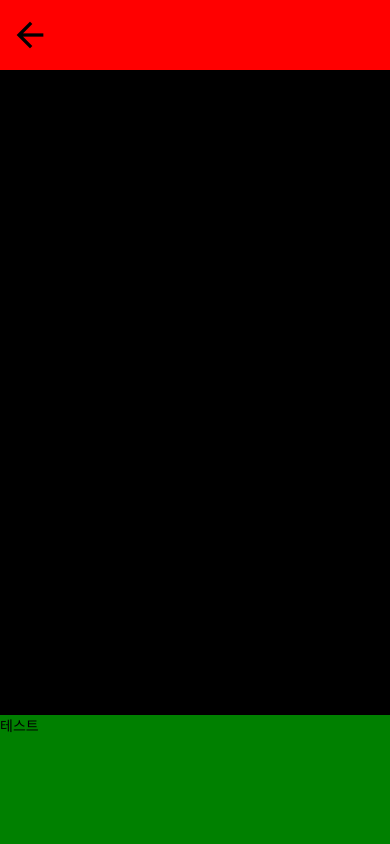
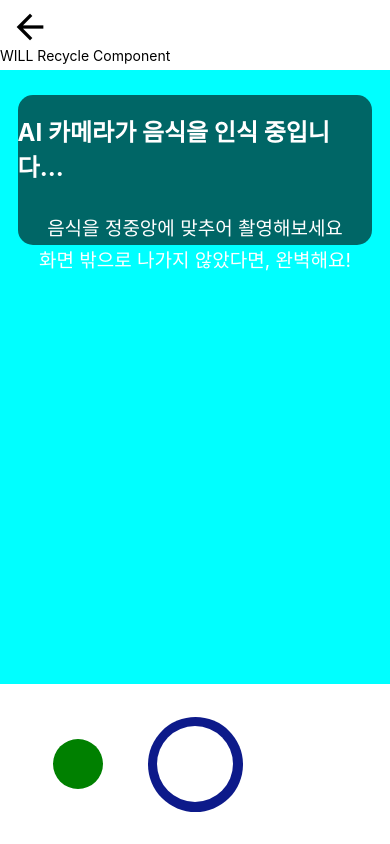
Before and after one commit to dlsrbChoi/reactnative-project-2022-1, a React Native app in the folder Source/: screen / in a window 390 px wide. Built offline with nearby package versions, Linux system fonts and the light colour scheme.

Commit message:
카메라 기능 제외한 UI 구현 완료, App.js 수정

```diff
--- a/Source/App.js
+++ b/Source/App.js
@@ -1,5 +1,5 @@
 //import { StatusBar } from 'expo-status-bar';
-import { StyleSheet, Text, View,Platform, SafeAreaView, StatusBar, Dimensions } from 'react-native';
+import { StyleSheet, Text, View, SafeAreaView, StatusBar, Dimensions } from 'react-native';
 import Icon from 'react-native-vector-icons/MaterialIcons';
 
 
@@ -10,12 +10,28 @@ export default function App() {
       <SafeAreaView style={styles.AndroidSafeArea}>
           <View style={styles.TopNavigation}>
             <Icon name="arrow-back" size={40} color="black" style={styles.arrowBack}/>
+            <Text>WILL Recycle Component</Text>
           </View>
 
-          <Text style={styles.CameraView}>Camera View</Text>
+          <View style={styles.CameraView}>
+            <View style={styles.CameraViewDialog}>
+              <Text style={{fontSize: 24, marginTop: 18, color:'white', fontWeight: 'bold'}}>AI 카메라가 음식을 인식 중입니다...</Text>
+              <Text style={{fontSize: 19, marginTop: 30, color:'white'}}>음식을 정중앙에 맞추어 촬영해보세요</Text>
+              <Text style={{fontSize: 19, marginTop: 5, color:'white'}}>화면 밖으로 나가지 않았다면, 완벽해요!</Text>
+              {/* <View style={styles.CameraFocus}></View> */}
+            </View>
+
+          </View>
 
           <View style={styles.BottomNavigation}>
-            <Text>테스트</Text>
+
+          <View style={styles.GalleryButton}></View>
+            <View style={styles.SnapshotButton}>
+              <View style={styles.SnapshotButtonWhite}>
+                {/* <Icon name="refresh" size={36} color="#0d1a8a"/> */}
+              </View>
+            </View>
+          <View style={styles.Dummy}></View>
           </View>
       </SafeAreaView>
     </View>
@@ -35,8 +51,9 @@ const styles = StyleSheet.create({
   TopNavigation: {
     position: 'relative',
     height: 70,
-    backgroundColor: "red",
+    backgroundColor: "white",
     width: Dimensions.get('window').width,
+    flexDirection: 'column',
 
     justifyContent: "center",
   },
@@ -47,15 +64,66 @@ const styles = StyleSheet.create({
   CameraView: {
     position: 'relative',
     flex: 5,
-    justifyContent: 'center',
-    backgroundColor: 'black',
+    alignItems: 'center',
+    backgroundColor: 'cyan',
+  },
+  CameraViewDialog: {
+    marginTop: 25,
+    width: Dimensions.get('window').width*0.91,
+    height: 150,
+    borderRadius: 15,
+    backgroundColor: 'rgba(0, 0, 0, 0.6)',
+    alignItems: 'center',
+  },
+
+  CameraFocus: {  //여기는 카메라 기능 구현 후, 나중에 구현할 것
+    position: 'absolute',
+    width: 44.38,
+    height: 44.38,
+    left: 270,
+    top: 280,
+    backgroundColor: '#FFFFFF',
+    borderColor: '#FFFFFF',
+    borderRadius: 16,
   },
 
   BottomNavigation: {
     position: 'relative',
-    flex: 1,
-    backgroundColor: "green",
+    flex: 1.3,
+    backgroundColor: "white",
     width: Dimensions.get('window').width,
     bottom: 0,
+    flexDirection: 'row',
+    justifyContent: 'space-around',
+    alignItems: 'center',
+
+  },
+  GalleryButton: {
+    width: 50,
+    height: 50,
+    left:20,
+    borderRadius: 50,
+    backgroundColor: "green",
+  },
+  SnapshotButton: {
+    width: 95,
+    height: 95,
+    backgroundColor: '#0d1a8a',
+    borderRadius: 50,
+    alignItems: 'center',
+    justifyContent: 'center',
+  },
+  SnapshotButtonWhite: {
+    width:76,
+    height:76,
+    backgroundColor:"white",
+    borderRadius: 50,
+    alignItems: 'center',
+    justifyContent: 'center',
+    transform: [{rotateY: '180deg'}],
+  },
+  Dummy: {
+    width: 50,
+    height: 50,
   }
 });
```
